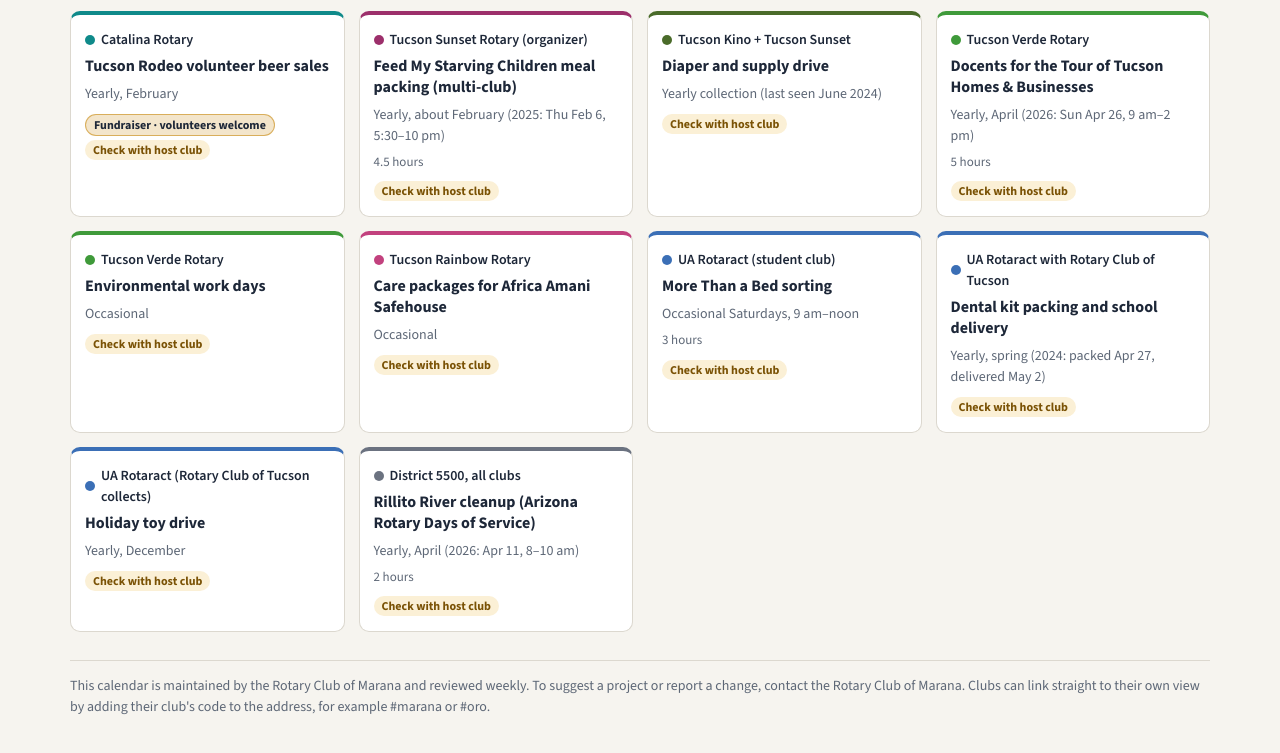
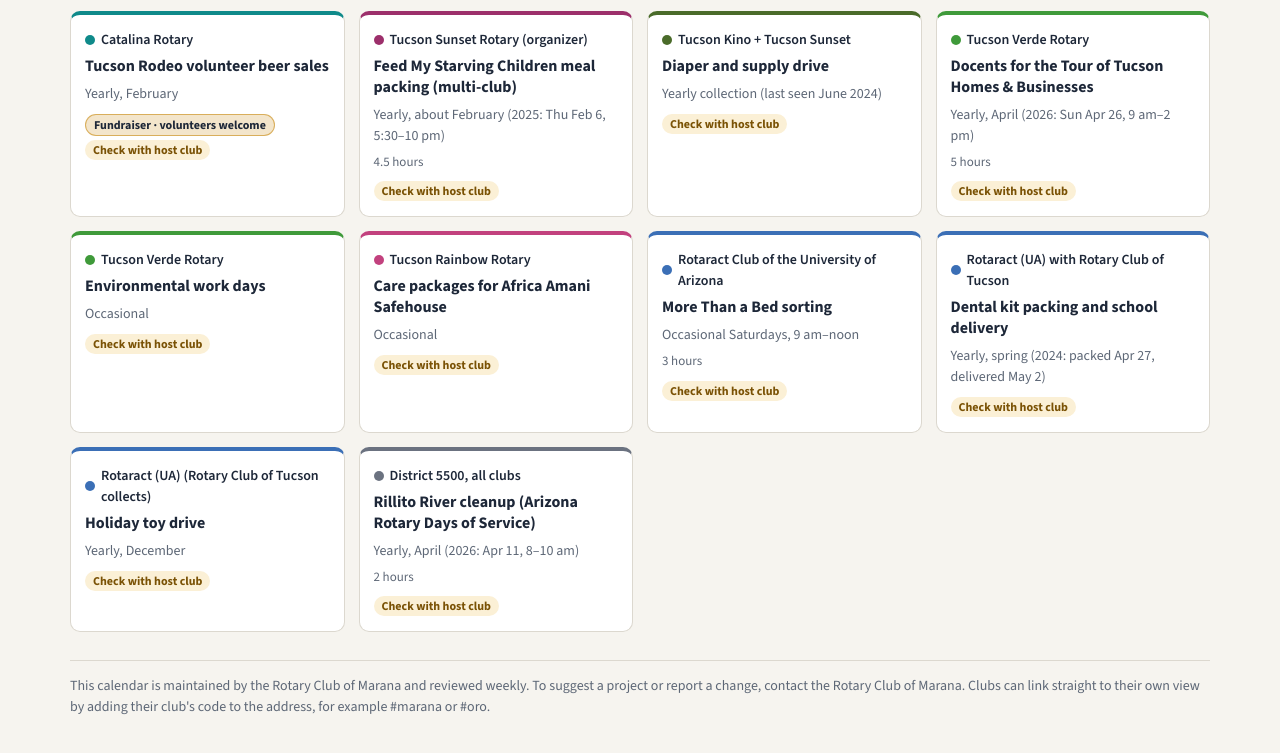
Before and after one commit to maranarotary/service-calendar, a plain HTML site: page index.html in a window 1280 px wide. Shown: the part 3054-3807 px from the top of the page. Drawn offline with nearby package versions, Linux system fonts and the light colour scheme.

Commit message:
Rename UA Rotaract to Rotaract (UA)
Co-Authored-By: Claude Opus 5.5 <noreply@anthropic.com>
Claude-Session: https://claude.ai/code/session_011fUgVUsSn4ySt9A2SzxmFb

```diff
--- a/index.html
+++ b/index.html
@@ -274,7 +274,7 @@ const CLUBS = {
   "kino":        {name:"Tucson Kino",                   full:"Tucson Kino",           match:"Kino",                   color:"#4a6b2a"},
   "verde":       {name:"Tucson Verde",                  full:"Tucson Verde",          match:"Verde",                  color:"#3f9a3a"},
   "rainbow":     {name:"Tucson Rainbow",                full:"Tucson Rainbow",        match:"Rainbow",                color:"#c2417e"},
-  "rotaract":    {name:"UA Rotaract (students)",        full:"UA Rotaract (students)",                  match:"Rotaract",               color:"#3b6fb6"},
+  "rotaract":    {name:"Rotaract (UA)",                 full:"Rotaract (UA)",                  match:"Rotaract",               color:"#3b6fb6"},
   "district":    {name:"District 5500",                 color:"#6b7280"}
 };
 // Kinds of service, for the "Type" filter. Items list one or more with types:["key", ...].
@@ -364,9 +364,9 @@ const REGULAR = [
   {hours:5, types:["environment"], focus:["environment"], title:"Docents for the Tour of Tucson Homes & Businesses", club:"verde", hosts:"Tucson Verde Rotary", when:"Yearly, April (2026: Sun Apr 26, 9 am–2 pm)", where:"Homes and businesses around Tucson", contact:"Ellie Patterson, ellie.patterson1@outlook.com", partner:"", notes:"Greet and guide visitors on an environment-focused tour.", link:"https://www.dacdb.com//accounts/5500/Newsletter/0/IMPACT!%20for%20April%2021%202026.pdf", status:"unconfirmed"},
   {types:["environment"], focus:["environment"], title:"Environmental work days", club:"verde", hosts:"Tucson Verde Rotary", when:"Occasional", where:"e.g. Mission Garden, school gardens", contact:"Ellie Patterson, ellie.patterson1@outlook.com", partner:"", notes:"Projects like buffelgrass removal and garden planting.", link:"https://tucson.com/lifestyles/giving/rotary-club-of-tucson-verde-will-concentrate-on-environmental-issues/article_3d87f4f6-3dc9-11ec-8a78-5fb7e6a8b41c.html", status:"unconfirmed"},
   {types:["needs"], focus:["peace"], title:"Care packages for Africa Amani Safehouse", club:"rainbow", hosts:"Tucson Rainbow Rotary", when:"Occasional", where:"Not listed", contact:"Chad Denson, charter president", partner:"Africa Amani Safehouse Project", notes:"Packages for LGBTQ refugees in Kenya. Ask about packing days.", link:"https://saddlebrookeprogress.com/?p=45642", status:"unconfirmed"},
-  {venue:"mtab", hours:3, types:["youth","needs"], focus:["economic"], title:"More Than a Bed sorting", club:"rotaract", hosts:"UA Rotaract (student club)", when:"Occasional Saturdays, 9 am–noon", where:"More Than a Bed", contact:"Via Rotary Club of Tucson (Jeanne Zetah)", partner:"More Than a Bed", notes:"Sorting pajamas and clothes for kids alongside university students.", link:"https://dacdb.com//accounts/5500/Newsletter/0/IMPACT!%20for%20January%2014%202025.pdf", status:"unconfirmed"},
-  {venue:"uamlb", types:["youth","health"], focus:["disease","mch"], title:"Dental kit packing and school delivery", club:"rotaract", hosts:"UA Rotaract with Rotary Club of Tucson", when:"Yearly, spring (2024: packed Apr 27, delivered May 2)", where:"UA Modern Languages Building (2024)", contact:"Jeanne Zetah, Rotary Club of Tucson", partner:"", notes:"1,325 kits for three schools in 2024.", link:"https://tucsonrotary.org/bulletin/View/81cce384-f2fb-4f6f-8c1b-b76eee142af5", status:"unconfirmed"},
-  {venue:"rcotoffice", types:["youth","drive"], focus:["none"], title:"Holiday toy drive", club:"rotaract", hosts:"UA Rotaract (Rotary Club of Tucson collects)", when:"Yearly, December", where:"Drop off at RCOT office, 3900 E Timrod St #4, 9 am–4 pm", contact:"RCOT office 520-623-2281", partner:"", notes:"Collection drive.", link:"https://tucsonrotary.org/Stories/rotaract-club-toy-drive", status:"unconfirmed"},
+  {venue:"mtab", hours:3, types:["youth","needs"], focus:["economic"], title:"More Than a Bed sorting", club:"rotaract", hosts:"Rotaract Club of the University of Arizona", when:"Occasional Saturdays, 9 am–noon", where:"More Than a Bed", contact:"Via Rotary Club of Tucson (Jeanne Zetah)", partner:"More Than a Bed", notes:"Sorting pajamas and clothes for kids alongside university students.", link:"https://dacdb.com//accounts/5500/Newsletter/0/IMPACT!%20for%20January%2014%202025.pdf", status:"unconfirmed"},
+  {venue:"uamlb", types:["youth","health"], focus:["disease","mch"], title:"Dental kit packing and school delivery", club:"rotaract", hosts:"Rotaract (UA) with Rotary Club of Tucson", when:"Yearly, spring (2024: packed Apr 27, delivered May 2)", where:"UA Modern Languages Building (2024)", contact:"Jeanne Zetah, Rotary Club of Tucson", partner:"", notes:"1,325 kits for three schools in 2024.", link:"https://tucsonrotary.org/bulletin/View/81cce384-f2fb-4f6f-8c1b-b76eee142af5", status:"unconfirmed"},
+  {venue:"rcotoffice", types:["youth","drive"], focus:["none"], title:"Holiday toy drive", club:"rotaract", hosts:"Rotaract (UA) (Rotary Club of Tucson collects)", when:"Yearly, December", where:"Drop off at RCOT office, 3900 E Timrod St #4, 9 am–4 pm", contact:"RCOT office 520-623-2281", partner:"", notes:"Collection drive.", link:"https://tucsonrotary.org/Stories/rotaract-club-toy-drive", status:"unconfirmed"},
   {venue:"brandifenton", hours:2, types:["environment"], focus:["environment","water"], title:"Rillito River cleanup (Arizona Rotary Days of Service)", club:"district", hosts:"District 5500, all clubs", when:"Yearly, April (2026: Apr 11, 8–10 am)", where:"Brandi Fenton Memorial Park, Tucson", contact:"District 5500", partner:"Tucson Clean & Beautiful; Pima County", notes:"District-wide. A good first project for new members.", link:"https://www.dacdb.com//accounts/5500/Newsletter/0/IMPACT!%20for%20March%203%202026.pdf", status:"unconfirmed"}
 ];
 /* ===== END DATA ===== */
```
